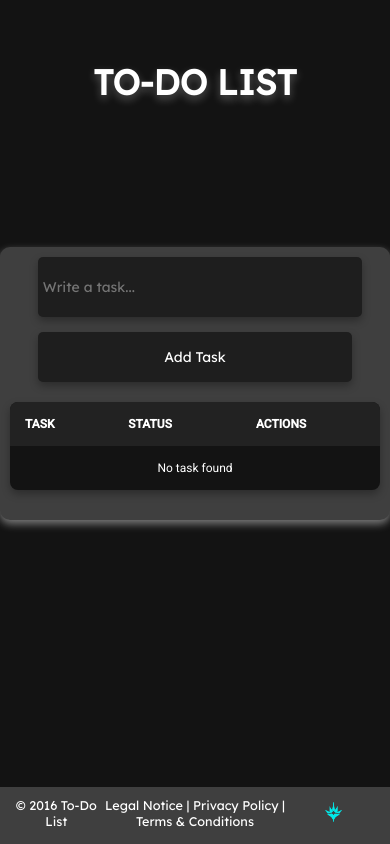
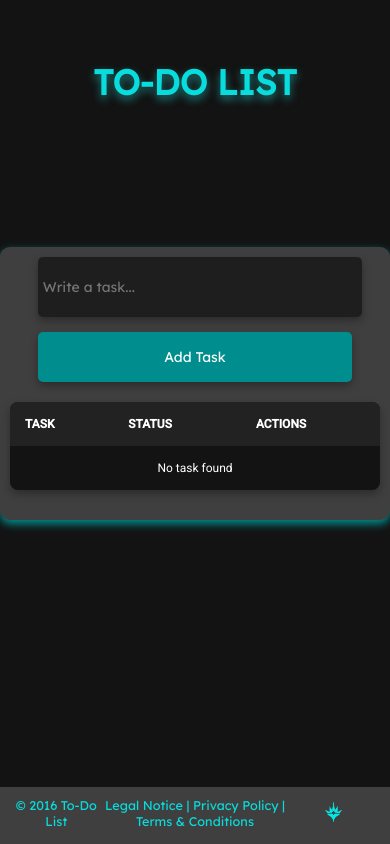
Before and after one commit to Sk4is/toDoList, a plain HTML site: page index.html in a window 390 px wide. Drawn offline with Linux system fonts and the light colour scheme; some packages are replaced by stand-ins of ours; a script that the page names is missing; a web font is replaced by a local one.

Commit message:
styles added

```diff
--- a/index.html
+++ b/index.html
@@ -7,7 +7,7 @@
     <link href="https://fonts.googleapis.com/css2?family=Roboto:wght@400;500&family=Open+Sans:wght@400;600&family=Montserrat:wght@400;500&family=Nunito:wght@400;700&display=swap" rel="stylesheet">
     <link rel="icon" href="./images/logo.png">
     <script src="https://cdn.jsdelivr.net/npm/sweetalert2@11"></script>
-    <title>To-Do List</title>
+    <title>TO-DO LIST</title>
 </head>
 <body>
     <h1 class="title">TO-DO LIST</h1>
@@ -35,13 +35,11 @@
           <div class="footer-center">
             Legal Notice | Privacy Policy | Terms & Conditions
           </div>
-          <div class="footer-right">
-            <a href="./images/logo.png"
-              ><img
+          <div class="footer-right"><img
                 src="./images/logo.png"
                 alt="Logotipo"
                 class="footer-logo"
-            /></a>
+            />
           </div>
         </div>
       </footer>
--- a/style.css
+++ b/style.css
@@ -9,6 +9,12 @@
 
 * {
   font-family: "LEXEND", sans-serif;
+  caret-color: #08dcdc;
+}
+
+::selection {
+  color: #08dcdc;
+  background: #131313;
 }
 
 body {
@@ -29,7 +35,7 @@ footer {
   left: 0;
   width: 100%;
   background-color: #3f3f3f;
-    color: #ffffff;
+  color: #08dcdc;
   display: flex;
   justify-content: center;
   align-items: center;
@@ -77,7 +83,7 @@ footer {
   padding: 20px;
   border-radius: 10px;
   box-sizing: border-box;
-    box-shadow: 0 4px 8px rgba(255, 255, 255, 0.436);
+  box-shadow: 0 4px 8px #008d8d;
   display: flex;
   flex-direction: column;
   align-items: center;
@@ -89,11 +95,11 @@ footer {
 
 .title {
   font-size: 65px;
-    color: white;
+  color: #08dcdc;
   display: flex;
   justify-content: center;
   margin-top: 60px;
-    text-shadow: 0 4px 8px rgba(244, 244, 244, 0.3);
+  text-shadow: 0 4px 8px #1c7f7f;
 }
 
 #task {
@@ -118,7 +124,7 @@ footer {
 #addTask {
   font-size: 20px;
   color: #ffffff;
-    background-color: #1e1e1e;
+  background-color: #008d8d;
   height: 60px;
   border: 0px solid rgb(255, 255, 255);
   border-radius: 5px;
@@ -128,7 +134,7 @@ footer {
 }
 
 #addTask:hover {
-    background-color: #333333;
+  background-color: #08dcdc;
   transform: scale(1.05);
 }
 
@@ -144,10 +150,11 @@ footer {
   overflow: hidden;
 }
 
-#table th, #table td {
+#table th,
+#table td {
   padding: 15px;
   text-align: left;
-    font-family: 'Roboto', sans-serif;
+  font-family: "Roboto", sans-serif;
   font-size: 16px;
   transition: background-color 0.3s ease, transform 0.2s ease;
 }
@@ -171,7 +178,7 @@ button {
 }
 
 .complete-btn {
-    background-color: #4CAF50;
+  background-color: #4caf50;
   box-shadow: 0 4px 8px rgba(0, 0, 0, 0.3);
 }
 
@@ -193,8 +200,8 @@ button {
 @media only screen and (max-width: 768px) {
   .main-container {
     font-size: 1rem;
-        padding: 15px;
-        margin-top: 120px;
+    padding: 40px;
+    margin-top: 75px;
   }
 
   .title {
@@ -220,7 +227,8 @@ button {
     margin-top: 20px;
   }
 
-    #table th, #table td {
+  #table th,
+  #table td {
     font-size: 14px;
   }
 
@@ -228,7 +236,9 @@ button {
     font-size: 1.5vh;
   }
 
-    .footer-left, .footer-center, .footer-right {
+  .footer-left,
+  .footer-center,
+  .footer-right {
     text-align: center;
     margin-bottom: 5px;
   }
@@ -246,12 +256,14 @@ button {
     font-size: 35px;
   }
 
-    #task, #addTask {
+  #task,
+  #addTask {
     width: 100%;
     font-size: 14px;
   }
 
-    #table th, #table td {
+  #table th,
+  #table td {
     font-size: 12px;
   }
 
```
Lines whose indentation alone changed are shown as unchanged.
